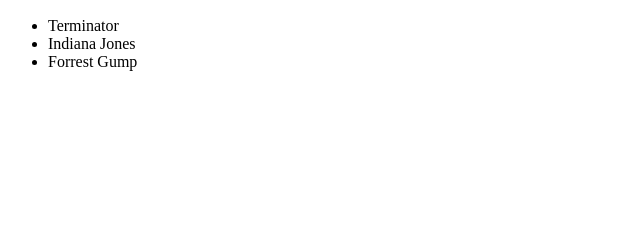
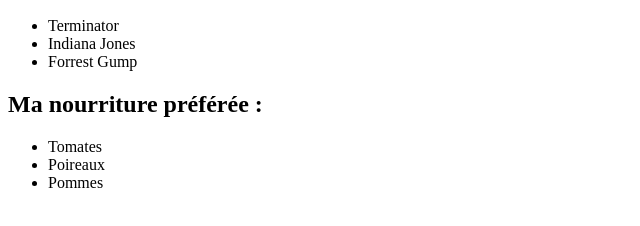
Before and after one commit to webboy-fr/demo-melody, a plain HTML site: page index.html in a window 1280 px wide. Shown: the part 110-336 px from the top of the page, without its empty margins (0-640 px from the left). Drawn offline with Linux system fonts and the light colour scheme.

Commit message:
ajout liste nourriture

```diff
--- a/index.html
+++ b/index.html
@@ -16,6 +16,12 @@
         <li>Indiana Jones</li>
         <li>Forrest Gump</li>
     </ul>
+    <h2>Ma nourriture préférée :</h2>
+    <ul>
+        <li>Tomates</li>
+        <li>Poireaux</li>
+        <li>Pommes</li>
+    </ul>
 </body>
 
 </html>
```
